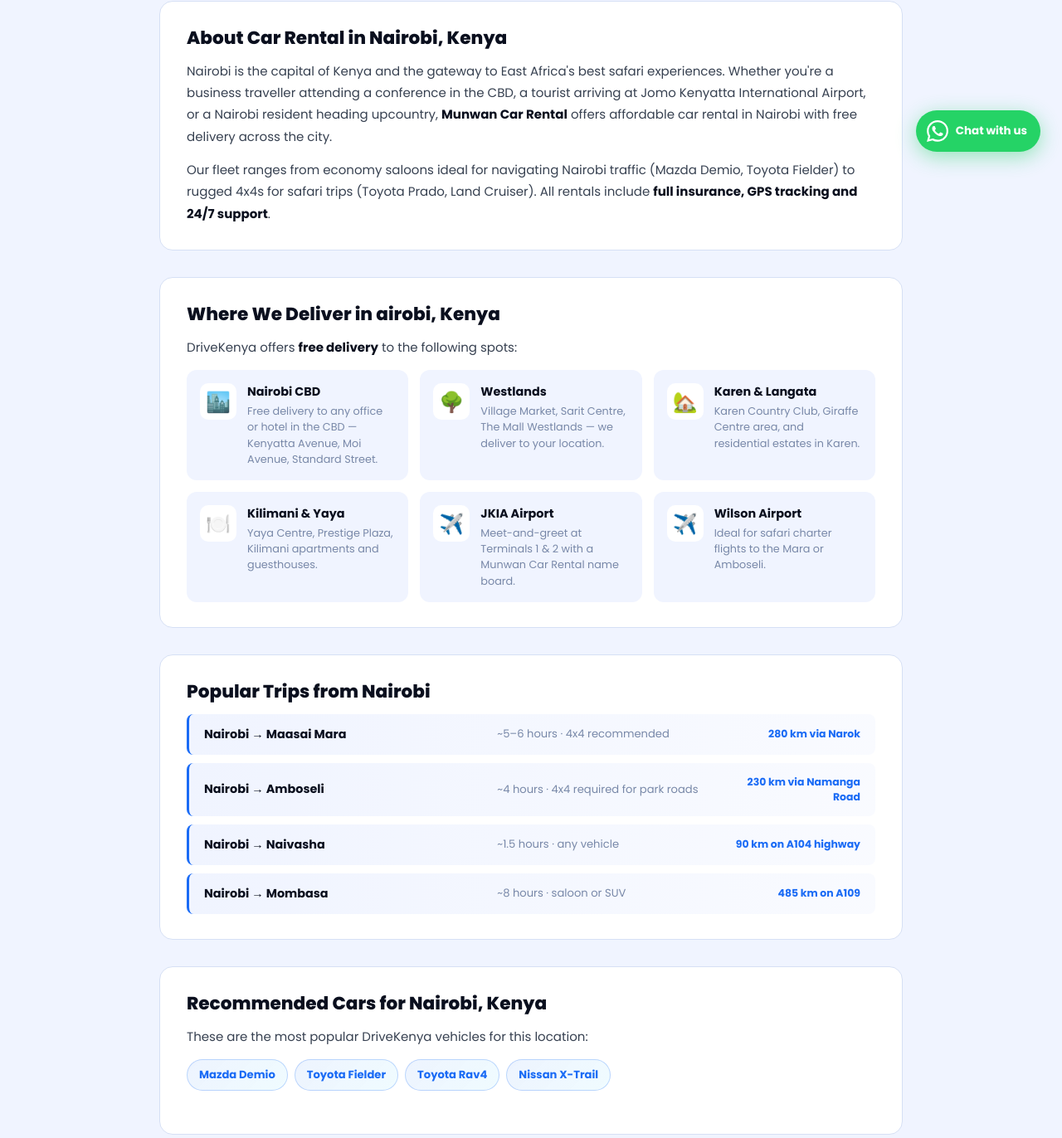
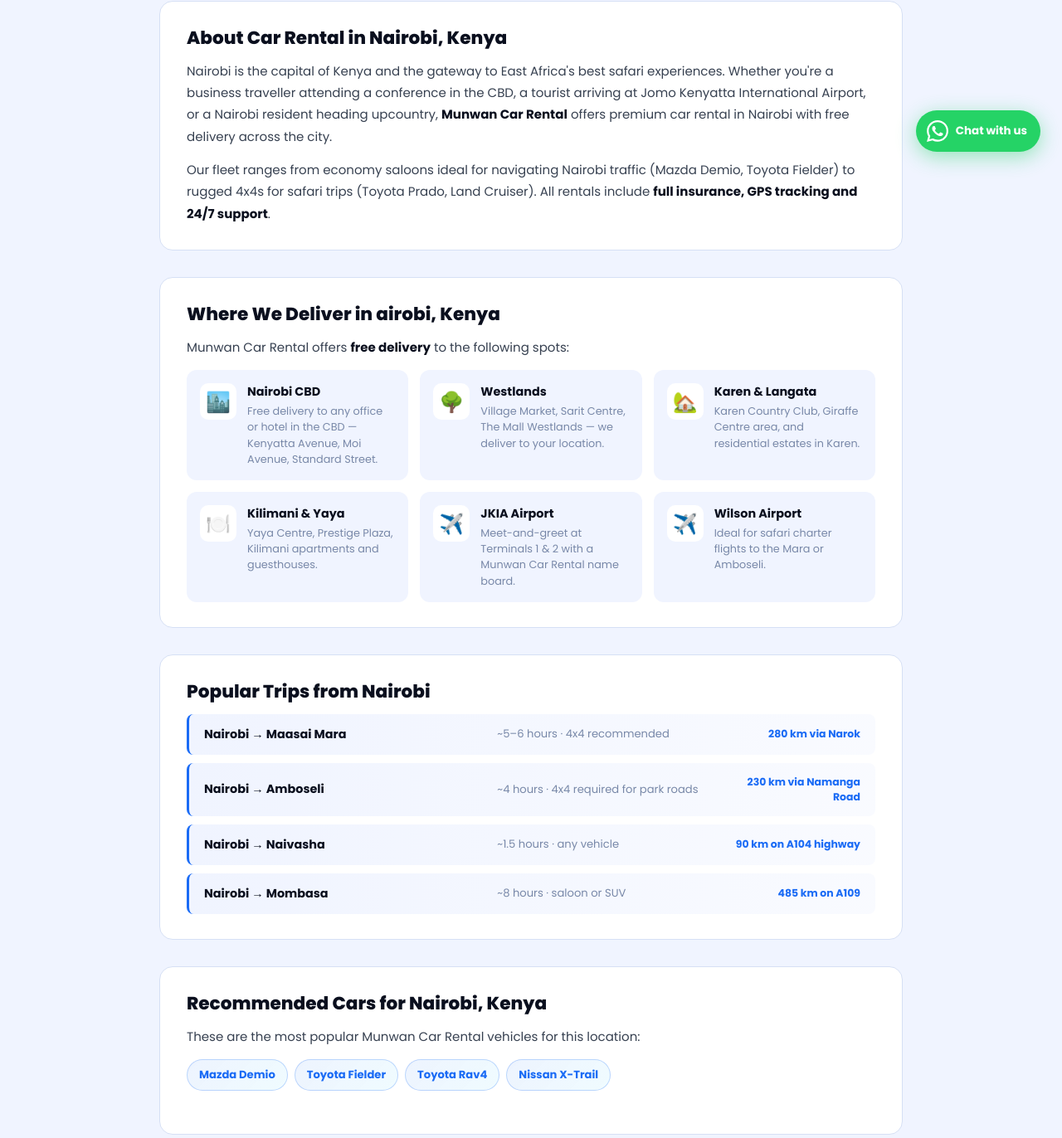
Before and after one commit to Munwan/munwancarrental, a Django app: page /car-rental-nairobi/ in a window 1280 px wide. Shown: the part 591-1963 px from the top of the page at 83% size. Run offline with Django 4.2, Linux system fonts and the light colour scheme; data that the repository does not hold is empty; parts of the project's set-up code (start-up, migrations or seed data) failed here and were passed over.

Commit message:
Sweep yourdomain->munwancarrental, affordable->premium, hero preload, a11y polish

```diff
--- a/core/payments.py
+++ b/core/payments.py
@@ -136,7 +136,7 @@ class PaystackBackend:
                 'amount':    amount_kes,
                 'currency':  'KES',
                 'reference': booking.reference,
-                'callback_url': getattr(settings, 'SITE_URL', 'https://yourdomain.com').rstrip('/')
+                'callback_url': getattr(settings, 'SITE_URL', 'https://munwancarrental.com').rstrip('/')
                                 + '/payments/paystack/callback/',
                 'metadata': {
                     'booking_id':  booking.id,
--- a/core/templates/core/about.html
+++ b/core/templates/core/about.html
@@ -50,7 +50,7 @@
     <section class="about-section">
       <div class="about-eyebrow">Our Story</div>
       <h2>Built in Nairobi, for Everyone Who Drives in Kenya</h2>
-      <p>Munwan Car Rental was founded in <strong>Nairobi in 2018</strong> with one simple mission: to make car rental in Kenya easy, affordable, and welcoming for everyone — whether you're a Kenyan resident heading upcountry, a business traveller attending a conference, or an international tourist arriving at <strong>Jomo Kenyatta International Airport (JKIA)</strong> for the first time.</p>
+      <p>Munwan Car Rental was founded in <strong>Nairobi in 2018</strong> with one simple mission: to make car rental in Kenya easy, premium, and welcoming for everyone — whether you're a Kenyan resident heading upcountry, a business traveller attending a conference, or an international tourist arriving at <strong>Jomo Kenyatta International Airport (JKIA)</strong> for the first time.</p>
       <p>What started as a small fleet of five vehicles has grown into one of Kenya's most trusted car hire providers, with a carefully maintained fleet of 12+ vehicles ranging from economy saloons like the Toyota Fielder to rugged safari-ready 4x4s like the Toyota Land Cruiser Prado. Every vehicle is <strong>fully insured, GPS-tracked, and serviced to the highest standards</strong>.</p>
     </section>
 
--- a/core/templates/core/base.html
+++ b/core/templates/core/base.html
@@ -5,9 +5,23 @@
   <meta charset="UTF-8"/>
   <meta name="viewport" content="width=device-width, initial-scale=1.0"/>
 
+  <!-- ═══ PERFORMANCE: PRELOADS ═══ -->
+  <!-- Hero is the LCP element on home page — preload to drop mobile LCP from 7s to ~2s -->
+  <link rel="preload" as="image" href="{% static 'images/hero-bg.jpg' %}" fetchpriority="high"/>
+  <!-- Preconnect to Google Fonts for fast font loading -->
+  <link rel="preconnect" href="https://fonts.googleapis.com"/>
+  <link rel="preconnect" href="https://fonts.gstatic.com" crossorigin/>
+
+  <!-- ═══ FAVICON ═══ -->
+  <link rel="icon" type="image/x-icon" href="{% static 'images/favicon.ico' %}"/>
+  <link rel="icon" type="image/png" sizes="32x32" href="{% static 'images/favicon-32x32.png' %}"/>
+  <link rel="icon" type="image/png" sizes="16x16" href="{% static 'images/favicon-16x16.png' %}"/>
+  <link rel="apple-touch-icon" sizes="180x180" href="{% static 'images/apple-touch-icon.png' %}"/>
+  <meta name="theme-color" content="#1565FF"/>
+
   <!-- ═══ SEO META ═══ -->
-  <meta name="description" content="{% block meta_description %}Munwan Car Rental – Affordable car hire in Nairobi, Mombasa & across Kenya. Self-drive, with driver, safari packages. M-Pesa, card & PayPal. Full insurance included.{% endblock %}"/>
-  <meta name="keywords" content="car hire Kenya, car rental Nairobi, self drive Kenya, hire a car Nairobi, car hire Mombasa, safari car hire, car hire JKIA, car rental Kenya affordable, Kenya self drive rental, car hire with driver Kenya"/>
+  <meta name="description" content="{% block meta_description %}Munwan Car Rental – Premium car hire in Nairobi, Mombasa & across Kenya. Self-drive, with driver, safari packages. M-Pesa, card & PayPal. Full insurance included.{% endblock %}"/>
+  <meta name="keywords" content="car hire Kenya, car rental Nairobi, self drive Kenya, hire a car Nairobi, car hire Mombasa, safari car hire, car hire JKIA, premium car rental Kenya, Kenya self drive rental, car hire with driver Kenya"/>
   <meta name="robots" content="index, follow"/>
   <link rel="canonical" href="{% block canonical %}https://munwancarrental.com{% endblock %}"/>
 
@@ -65,7 +79,7 @@
 <!-- NAV -->
 <nav id="mainNav">
   <a href="{% url 'home' %}" class="logo logo-with-img">
-    <img src="{% static 'images/logo.png' %}" alt="Munwan Car Rental" class="logo-img"/>
+    <img src="{% static 'images/logo.png' %}" alt="Munwan Car Rental" class="logo-img" width="48" height="48"/>
     <span class="logo-stack">
       <span class="logo-top">Munwan</span>
       <span class="logo-bot">CarRental</span>
--- a/core/templates/core/home.html
+++ b/core/templates/core/home.html
@@ -435,7 +435,7 @@
   <div class="footer-grid">
     <div class="footer-brand">
       <div class="logo logo-with-img">
-        <img src="{% static 'images/logo.png' %}" alt="Munwan Car Rental" class="logo-img"/>
+        <img src="{% static 'images/logo.png' %}" alt="Munwan Car Rental" class="logo-img" width="48" height="48"/>
         <span class="logo-stack">
           <span class="logo-top">Munwan</span>
           <span class="logo-bot">CarRental</span>
@@ -471,7 +471,7 @@
         <li><a href="tel:+254727745907">📞 +254 727 745 907</a></li>
         <li><a href="https://wa.me/254727745907" target="_blank" rel="noopener">💬 WhatsApp Us</a></li>
         <li><a href="https://mail.google.com/mail/?view=cm&amp;fs=1&amp;to=info@munwancarrental.com" target="_blank" rel="noopener">✉️ info@munwancarrental.com</a></li>
-        <li><a href="#">📍 Nairobi</a></li>
+        <li><a href="#">📍 Westlands, Nairobi</a></li>
       </ul>
     </div>
   </div>
--- a/core/templates/core/location.html
+++ b/core/templates/core/location.html
@@ -3,7 +3,7 @@
 
 {% block title %}{{ loc.title }}{% endblock %}
 {% block meta_description %}{{ loc.meta_description }}{% endblock %}
-{% block canonical %}https://yourdomain.com{% url loc.url_name %}{% endblock %}
+{% block canonical %}https://munwancarrental.com{% url loc.url_name %}{% endblock %}
 
 {% block extra_head %}
 <link rel="stylesheet" href="{% static 'css/location.css' %}?v=1"/>
@@ -12,11 +12,10 @@
 {
   "@context": "https://schema.org",
   "@type": "CarRental",
-  "name": "DriveKenya — {{ loc.h1 }}",
+  "name": "Munwan Car Rental — {{ loc.h1 }}",
   "description": "{{ loc.meta_description }}",
   "url": "https://munwancarrental.com{% url loc.url_name %}",
   "telephone": "+254727745907",
-   "
   "priceRange": "$28 - $120",
   "currenciesAccepted": "USD, KES, GBP, EUR",
   "paymentAccepted": "Cash, M-Pesa, Visa, Mastercard, PayPal",
@@ -65,7 +64,7 @@
     <!-- Delivery locations -->
     <section class="location-section">
       <h2>Where We Deliver in {{ loc.h1|slice:"15:"|default:"This Area" }}</h2>
-      <p>DriveKenya offers <strong>free delivery</strong> to the following spots:</p>
+      <p>Munwan Car Rental offers <strong>free delivery</strong> to the following spots:</p>
       <div class="location-delivery-grid">
         {% for spot in loc.delivery_spots %}
         <div class="location-delivery-card">
@@ -96,7 +95,7 @@
     <!-- Recommended cars -->
     <section class="location-section">
       <h2>Recommended Cars for {% if loc.key == 'jkia' %}JKIA Pickup{% else %}{{ loc.h1|cut:"Car Rental in "|cut:"Car Hire at " }}{% endif %}</h2>
-      <p>These are the most popular DriveKenya vehicles for this location:</p>
+      <p>These are the most popular Munwan Car Rental vehicles for this location:</p>
       <ul class="location-recommended">
         {% for car_name in loc.best_cars %}
         <li>{{ car_name }}</li>
@@ -136,7 +135,7 @@
       <p>Free cancellation up to 48 hours before pickup. No hidden fees. Pay your way.</p>
       <button class="location-btn location-btn-primary location-btn-lg" onclick="openBookingModal()">🚗 Book Now — from $28/day</button>
       <a href="https://wa.me/{{ whatsapp_number }}" target="_blank" class="location-wa-link">
-        💬 Or WhatsApp us: +254 727745907
+        💬 Or WhatsApp us: +254 727 745 907
       </a>
     </section>
 
--- a/core/templates/core/terms.html
+++ b/core/templates/core/terms.html
@@ -52,7 +52,7 @@
 
     <!-- Right: full T&C content -->
     <div class="support-form-wrap">
-      <p class="terms-effective">Effective date: 1 January 2026 &nbsp;·&nbsp; Munwan Car Rental Ltd, Nairobi, Kenya</p>
+      <p class="terms-effective">Effective date: 1 January 2025 &nbsp;·&nbsp; Munwan Car Rental Ltd, Nairobi, Kenya</p>
 
       <!-- 1. Eligibility -->
       <section id="sec-eligibility" class="terms-section">
@@ -75,7 +75,7 @@
         <ul>
           <li><strong>Unlimited mileage</strong> applies within Kenya. The vehicle must remain within Kenyan borders for the entire rental period — <strong>cross-border travel is not permitted</strong>.</li>
           <li>The vehicle must <strong>not be used</strong> for: commercial ride-sharing (Uber, Bolt, etc.), towing (unless vehicle specified), motor-sport, off-road use outside designated parks, instruction, or sub-hiring to third parties.</li>
-          <li><strong>Smoking is prohibited</strong> in all vehicles.</li>
+          <li><strong>Smoking is prohibited</strong> in all vehicles. A cleaning fee of KES 5,000 applies to any vehicle returned with smoke residue.</li>
           <li>Carrying more passengers than the vehicle's licensed capacity is prohibited.</li>
           <li>Any traffic fines, parking tickets, or toll-road charges incurred during the rental period are the customer's responsibility.</li>
         </ul>
--- a/core/views.py
+++ b/core/views.py
@@ -529,7 +529,7 @@ def paystack_webhook(request):
 
     Set the webhook URL in Paystack dashboard:
       https://dashboard.paystack.com/#/settings/developers  → Webhook URL
-      → https://yourdomain.com/payments/paystack/webhook/
+      → https://munwancarrental.com/payments/paystack/webhook/
     """
     import hashlib
     import hmac
@@ -945,10 +945,10 @@ def _location_context(location_key):
             'h1': 'Car Rental in Nairobi, Kenya',
             'tagline': 'Self-drive and chauffeur services across Nairobi — from the CBD to Westlands, Karen and Kilimani.',
             'title': 'Car Rental in Nairobi Kenya | Self Drive & Chauffeur from $28/day | Munwan Car Rental',
-            'meta_description': 'Affordable car rental in Nairobi, Kenya from $28/day. Self-drive or with driver. Free delivery to CBD, Westlands, Karen, Kilimani and JKIA airport. Pay by M-Pesa or card.',
+            'meta_description': 'Premium car rental in Nairobi, Kenya from $28/day. Self-drive or with driver. Free delivery to CBD, Westlands, Karen, Kilimani and JKIA airport. Pay by M-Pesa or card.',
             'url_name': 'location_nairobi',
             'hero_icon': '🏙️',
-            'intro_p1': 'Nairobi is the capital of Kenya and the gateway to East Africa\'s best safari experiences. Whether you\'re a business traveller attending a conference in the CBD, a tourist arriving at Jomo Kenyatta International Airport, or a Nairobi resident heading upcountry, <strong>Munwan Car Rental</strong> offers affordable car rental in Nairobi with free delivery across the city.',
+            'intro_p1': 'Nairobi is the capital of Kenya and the gateway to East Africa\'s best safari experiences. Whether you\'re a business traveller attending a conference in the CBD, a tourist arriving at Jomo Kenyatta International Airport, or a Nairobi resident heading upcountry, <strong>Munwan Car Rental</strong> offers premium car rental in Nairobi with free delivery across the city.',
             'intro_p2': 'Our fleet ranges from economy saloons ideal for navigating Nairobi traffic (Mazda Demio, Toyota Fielder) to rugged 4x4s for safari trips (Toyota Prado, Land Cruiser). All rentals include <strong>full insurance, GPS tracking and 24/7 support</strong>.',
             'delivery_spots': [
                 ('🏙️', 'Nairobi CBD', 'Free delivery to any office or hotel in the CBD — Kenyatta Avenue, Moi Avenue, Standard Street.'),
@@ -995,7 +995,7 @@ def _location_context(location_key):
             'h1': 'Car Rental in Mombasa, Kenya',
             'tagline': 'Coastal car hire — from Mombasa Airport to Diani Beach and Nyali.',
             'title': 'Car Rental in Mombasa Kenya | Airport Pickup | Diani Beach | Munwan Car Rental',
-            'meta_description': 'Affordable car rental in Mombasa, Kenya. Free pickup at Moi International Airport. Drive to Diani Beach, Nyali, Watamu or Malindi. Self-drive or with driver. M-Pesa, card & PayPal accepted.',
+            'meta_description': 'Premium car rental in Mombasa, Kenya. Free pickup at Moi International Airport. Drive to Diani Beach, Nyali, Watamu or Malindi. Self-drive or with driver. M-Pesa, card & PayPal accepted.',
             'url_name': 'location_mombasa',
             'hero_icon': '🏖️',
             'intro_p1': 'Planning a trip to Kenya\'s stunning coastal region? <strong>Munwan Car Rental offers car rental in Mombasa</strong> with free pickup at Moi International Airport. Whether you\'re heading to the white sands of <strong>Diani Beach</strong>, the coral reefs of <strong>Watamu</strong>, or the historic Old Town of Mombasa itself, we have the right vehicle.',
@@ -1139,7 +1139,7 @@ def blog_post(request, slug):
 
 def robots_txt(request):
     """robots.txt — tells search engines what to index."""
-    site_url = getattr(settings, 'SITE_URL', 'https://yourdomain.com').rstrip('/')
+    site_url = getattr(settings, 'SITE_URL', 'https://munwancarrental.com').rstrip('/')
     content = (
         "User-agent: *\n"
         "Allow: /\n"
--- a/drivekenya/settings.py
+++ b/drivekenya/settings.py
@@ -165,12 +165,12 @@ MPESA_CONSUMER_KEY    = os.environ.get('MPESA_CONSUMER_KEY',    'REPLACE_ME')
 MPESA_CONSUMER_SECRET = os.environ.get('MPESA_CONSUMER_SECRET', 'REPLACE_ME')
 MPESA_SHORTCODE       = os.environ.get('MPESA_SHORTCODE',       '174379')
 MPESA_PASSKEY         = os.environ.get('MPESA_PASSKEY',         'REPLACE_ME')
-MPESA_CALLBACK_URL    = os.environ.get('MPESA_CALLBACK_URL',    'https://yourdomain.com/payments/mpesa/callback/')
+MPESA_CALLBACK_URL    = os.environ.get('MPESA_CALLBACK_URL',    'https://munwancarrental.com/payments/mpesa/callback/')
 MPESA_ENV             = os.environ.get('MPESA_ENV',             'sandbox')
 
 # ── Site config ───────────────────────────────────────────────────────────────
 WHATSAPP_NUMBER = os.environ.get('WHATSAPP_NUMBER', '254727745907')
-SITE_URL        = os.environ.get('SITE_URL', 'https://yourdomain.com')
+SITE_URL        = os.environ.get('SITE_URL', 'https://munwancarrental.com')
 
 # ── Rate limiting ─────────────────────────────────────────────────────────────
 RATE_LIMIT_BOOKING = 10
--- a/static/css/main.css
+++ b/static/css/main.css
@@ -47,7 +47,7 @@ nav{position:fixed;top:0;left:0;right:0;z-index:300;display:flex;align-items:cen
 @media(max-width:380px){
   .logo-img{height:24px;max-width:30px}
   .logo-top{font-size:.82rem}
-  .logo-bot{font-size:.6rem}
+  .logo-bot{font-size:.7rem}
 }
 .nav-links{display:flex;gap:22px;list-style:none;align-items:center}
 .nav-links a{color:rgba(255,255,255,0.82);text-decoration:none;font-size:0.86rem;font-weight:600;transition:color .2s;white-space:nowrap}
@@ -340,7 +340,7 @@ footer{background:var(--ink);padding:32px 52px 18px;color:#fff}
 .form-step.active{display:block}
 .frow{display:grid;grid-template-columns:1fr 1fr;gap:10px;margin-bottom:8px}
 .frow.full{grid-template-columns:1fr}
-.fg label{display:block;font-size:.64rem;font-weight:700;letter-spacing:.08em;
+.fg label{display:block;font-size:.72rem;font-weight:700;letter-spacing:.06em;
   text-transform:uppercase;color:var(--muted);margin-bottom:3px}
 /* Group heading — used where we need a label-like element that doesn't bind
    to a specific input (e.g. "Optional Add-ons" preceding a checkbox group). */
@@ -925,7 +925,7 @@ footer{background:var(--ink);padding:32px 52px 18px;color:#fff}
   .footer-grid{grid-template-columns:1.4fr 1fr 1fr 1fr;gap:14px}
   footer{padding:28px 20px 16px}
   .footer-col a{font-size:.74rem}
-  .footer-col h4{font-size:.6rem;margin-bottom:8px}
+  .footer-col h4{font-size:.78rem;margin-bottom:8px}
   .footer-brand p{font-size:.74rem}
 
   .frow{grid-template-columns:1fr}
@@ -1013,7 +1013,7 @@ footer{background:var(--ink);padding:32px 52px 18px;color:#fff}
   .modal .fg textarea{height:auto;min-height:60px}
   .modal .frow{display:grid;grid-template-columns:1fr 1fr;gap:8px;margin-bottom:8px}
   .modal .frow.full{grid-template-columns:1fr}
-  .modal .ferr{font-size:.65rem}
+  .modal .ferr{font-size:.72rem}
   .modal .info-note{padding:6px 9px;font-size:.7rem;margin:6px 0}
   .modal .acc-opt{margin-top:8px}
   .modal .acc-hdr{padding:8px 11px}
```
Also changed, not shown: core/templates/core/faqs.html (+8 -8 lines), core/templates/core/vehicle_detail.html (+4 -4 lines).
